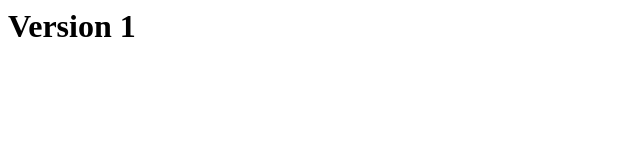
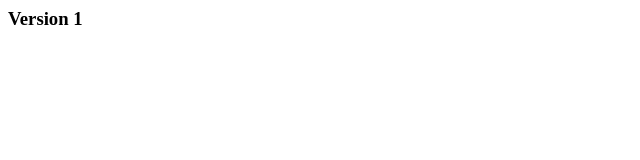
Before and after one commit to hyechung08/INF1339-Project3, a plain HTML site: page docs/v01.html in a window 1280 px wide. Shown: the whole page, without its empty margins (0-640 px from the left). Drawn offline with Linux system fonts and the light colour scheme.

Commit message:
Update v01.html

```diff
--- a/docs/v01.html
+++ b/docs/v01.html
@@ -15,7 +15,7 @@ function compute_and_display () {
 </script>
 </head>
 <body>
-  <h1>Version 1</h1>
+  <h3>Version 1</h3>
 <!-- USER INPUTS A NUMBER -->
 
 <!--BUTTON THAT RUNS "compute_and_display()" -->
```
